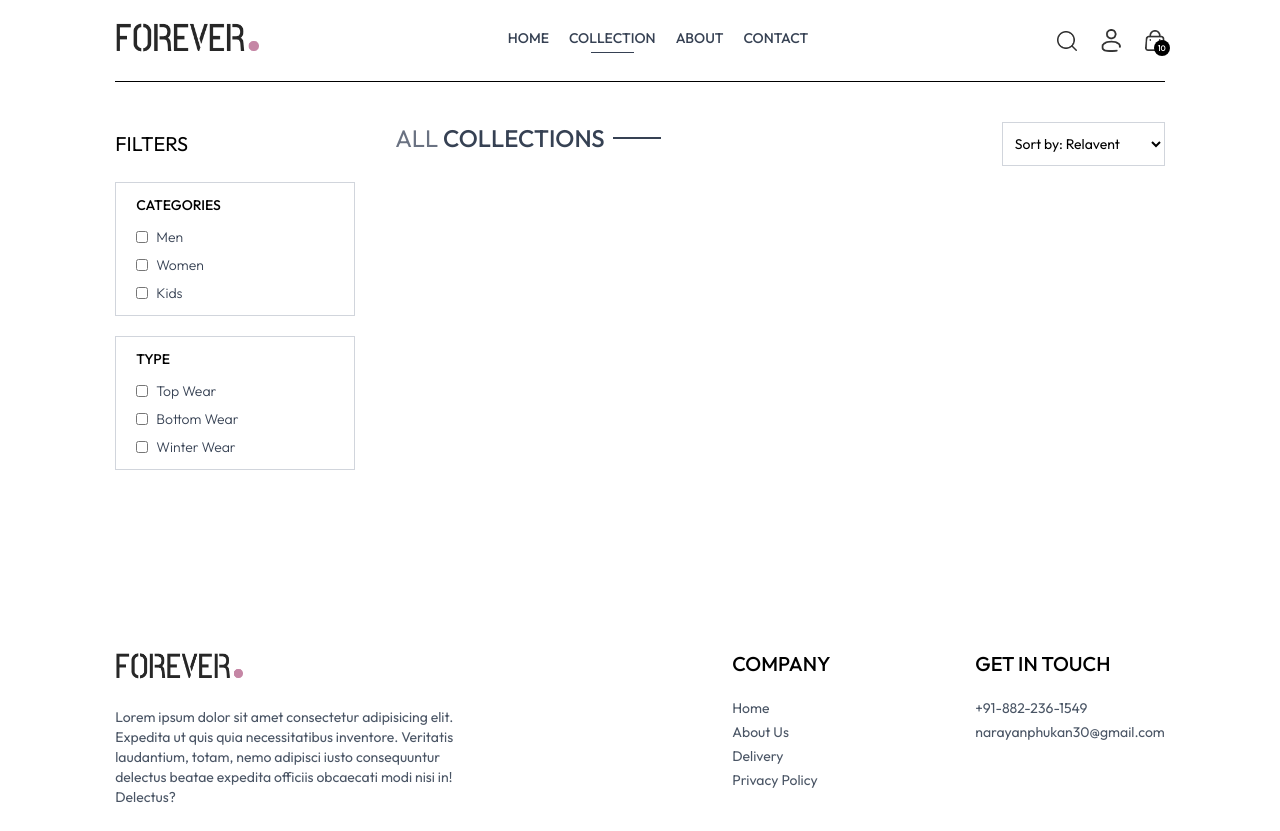
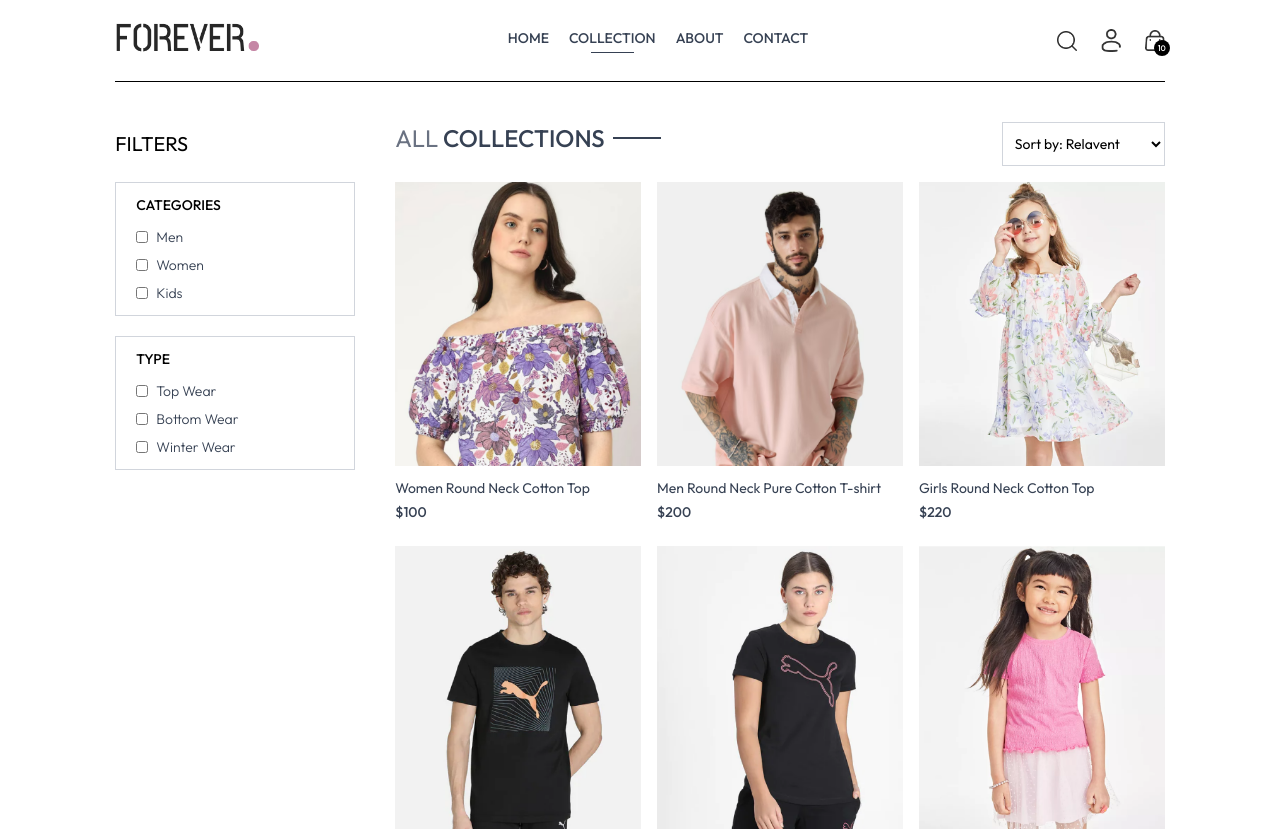
Before and after one commit to NarayanPhukan/E-Commerce, a React (Vite) app in the folder E-Commerce/frontend/: page /collection in a window 1280 px wide. Shown: the top 831 px of the page. Built offline with nearby package versions, Linux system fonts and the light colour scheme.

Commit message:
Designing Collection

```diff
--- a/E-Commerce/frontend/src/Pages/Collection.jsx
+++ b/E-Commerce/frontend/src/Pages/Collection.jsx
@@ -1,12 +1,18 @@
-import React, { useContext, useState } from 'react'
+import React, { useContext, useEffect, useState } from 'react'
 import {ShopContext} from '../Context/ShopContext'
 import { assets } from '../assets/assets'
 import Title from '../Components/Title'
+import ProductItem from '../Components/ProductItem'
 
 const Collection = () => {
 
   const {products} = useContext(ShopContext)
   const [showFilter, setShowFilter] = useState(false)
+  const [filterProducts, setFilterProducts] = useState([])
+
+  useEffect(() => {
+    setFilterProducts(products)
+  }, [])
   return (
     <div className='flex flex-col sm:flex-row gap-1 sm:gap-10 pt-10 border-t'>
       {/* Filter Options */}
@@ -56,6 +62,14 @@ const Collection = () => {
             <option value="high-low">Sort by: High to Low</option>
           </select>
         </div>
+        {/* Map Products */}
+        <div className='grid grid-cols-2 md:grid-cols-3 lg:grid-cols4 gap-4 gap-y-6'>
+          {
+            filterProducts.map((item, index)=>(
+              <ProductItem key={index} id={item._id} name={item.name} image={item.image} price={item.price}/>
+            ))
+          }
+        </div>
       </div>
     </div>
   )
```
